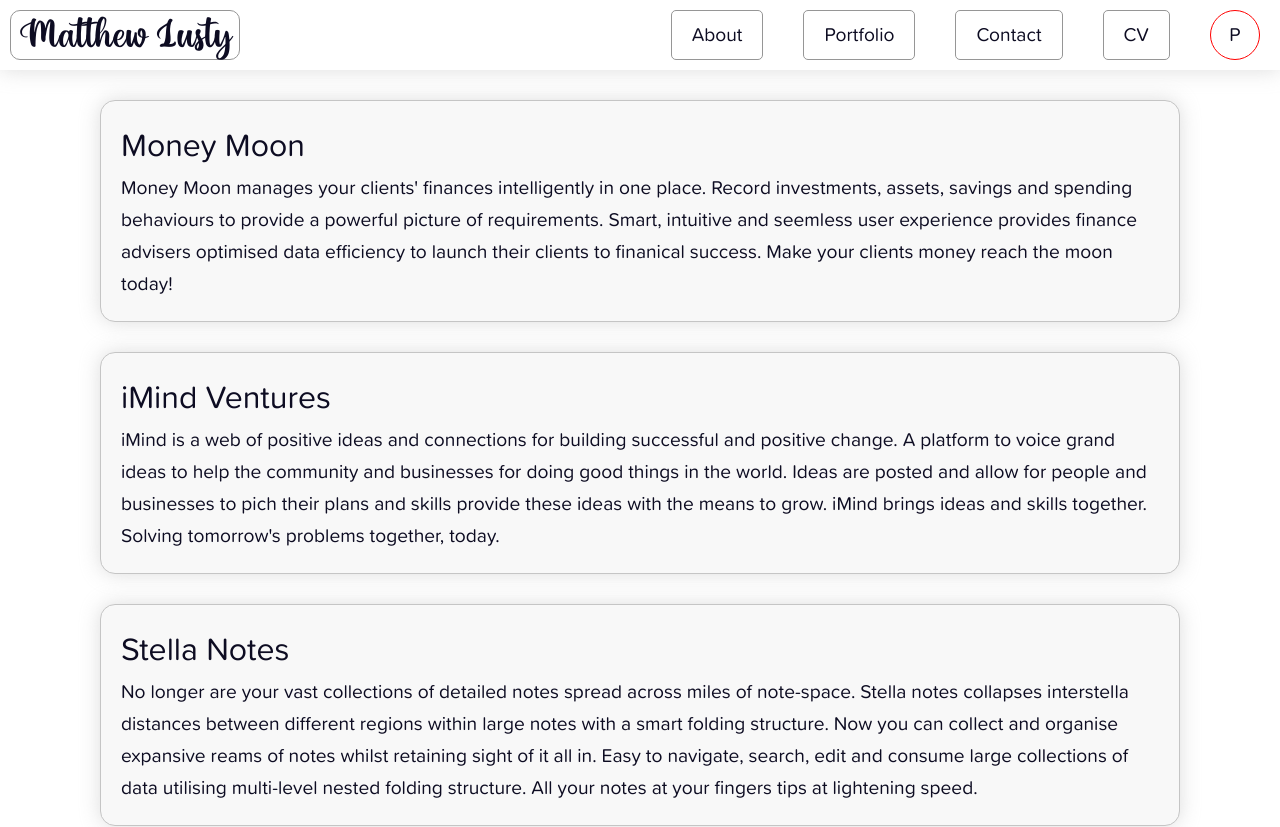
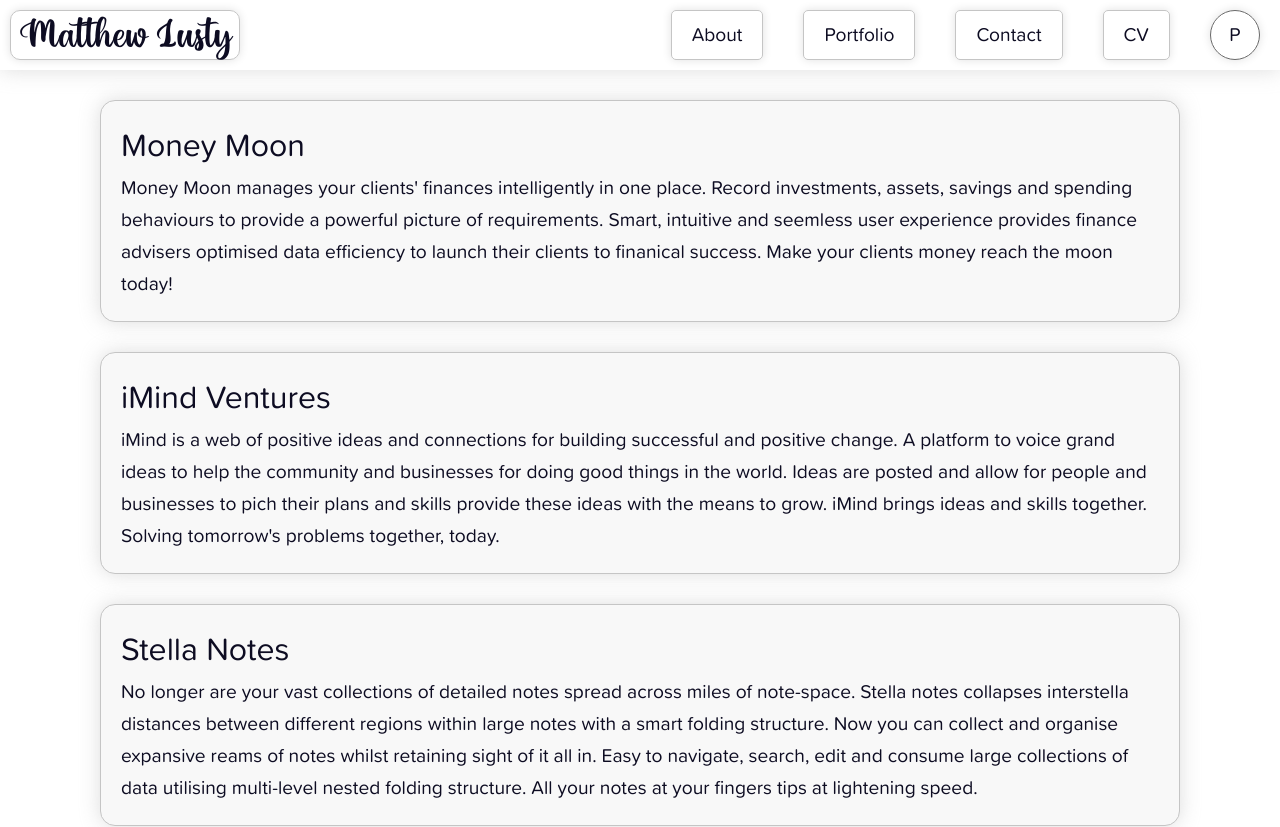
Before and after one commit to mattlusty/portfolio, a React (Create React App) app: page /portfolio in a window 1280 px wide. Shown: the top 827 px of the page. Built offline with nearby package versions, Linux system fonts and the light colour scheme.

Commit message:
style: adjust menu styles

```diff
--- a/src/components/ProfileMenu.jsx
+++ b/src/components/ProfileMenu.jsx
@@ -11,7 +11,7 @@ function ProfileMenu(props) {
       </div>
       <div className={`profileMenu ${props.closed ? "closed" : ""}`}>
         <div className="header">
-          <div className="icon">D</div>
+          <div className="icon">P</div>
           <div className="user">mattlusty123</div>
         </div>
         <ul className="items">
--- a/src/styles/css/Nav.css
+++ b/src/styles/css/Nav.css
@@ -9,7 +9,8 @@
   display: flex;
   justify-content: center;
   align-items: center;
-  border: 1px solid #969696;
+  border: 1px solid #c5c5c5;
+  box-shadow: 0 0 10px rgba(0, 0, 0, 0.123);
   border-radius: 10px;
   margin: 0 0 0 10px;
   font-family: "sam";
@@ -28,7 +29,8 @@
 }
 
 .Nav .mobileMenuToggle {
-  border: 1px solid #969696;
+  border: 1px solid #696969;
+  box-shadow: 0 0 10px rgba(0, 0, 0, 0.123);
   border-radius: 5px;
   height: 50px;
   width: 50px;
@@ -56,7 +58,8 @@
     display: flex;
   }
   .Nav .menu > li {
-    border: 1px solid #969696;
+    border: 1px solid #c5c5c5;
+    box-shadow: 0 0 10px rgba(0, 0, 0, 0.123);
     border-radius: 5px;
     display: flex;
     align-items: center;
--- a/src/styles/css/ProfileMenu.css
+++ b/src/styles/css/ProfileMenu.css
@@ -7,7 +7,8 @@
   display: flex;
   justify-content: center;
   align-items: center;
-  border: 1px solid red;
+  border: 1px solid #696969;
+  box-shadow: 0 0 10px rgba(0, 0, 0, 0.123);
   border-radius: 100%;
   height: 50px;
   width: 50px;
@@ -15,13 +16,13 @@
 }
 
 .ProfileMenu .profileMenu {
-  border: 1px solid #c5c5c5;
+  border: 1px solid #696969;
   box-shadow: 0 0 10px rgba(0, 0, 0, 0.123);
   background-color: #f8f8f8;
   border-radius: 5px;
   position: absolute;
   right: 0px;
-  margin-top: 5px;
+  margin-top: 8px;
 }
 
 .ProfileMenu .profileMenu.closed {
--- a/src/styles/scss/Nav.scss
+++ b/src/styles/scss/Nav.scss
@@ -13,7 +13,8 @@
   display: flex;
   justify-content: center;
   align-items: center;
-  border: 1px solid rgb(150, 150, 150);
+  border: 1px solid #c5c5c5;
+  box-shadow: 0 0 10px rgba(0, 0, 0, 0.123);
   border-radius: 10px;
   margin: 0 0 0 10px;
   font-family: "sam";
@@ -32,7 +33,8 @@
 }
 
 .Nav .mobileMenuToggle {
-  border: 1px solid rgb(150, 150, 150);
+  border: 1px solid #696969;
+  box-shadow: 0 0 10px rgba(0, 0, 0, 0.123);
   border-radius: 5px;
   height: 50px;
   width: 50px;
@@ -63,7 +65,8 @@
   }
 
   .Nav .menu > li {
-    border: 1px solid rgb(150, 150, 150);
+    border: 1px solid #c5c5c5;
+    box-shadow: 0 0 10px rgba(0, 0, 0, 0.123);
     border-radius: 5px;
     display: flex;
     align-items: center;
--- a/src/styles/scss/ProfileMenu.scss
+++ b/src/styles/scss/ProfileMenu.scss
@@ -36,7 +36,8 @@
   display: flex;
   justify-content: center;
   align-items: center;
-  border: 1px solid red;
+  border: 1px solid #696969;
+  box-shadow: 0 0 10px rgba(0, 0, 0, 0.123);
   border-radius: 100%;
   height: 50px;
   width: 50px;
@@ -44,7 +45,7 @@
 }
 
 .ProfileMenu .profileMenu {
-  border: 1px solid #c5c5c5;
+  border: 1px solid #696969;
   box-shadow: 0 0 10px rgba(0, 0, 0, 0.123);
   background-color: rgb(248, 248, 248);
   // border: 1px solid red;
@@ -53,7 +54,7 @@
   right: 0px;
   // width: 250px;
   // padding: 10px;
-  margin-top: 5px;
+  margin-top: 8px;
 }
 
 .ProfileMenu .profileMenu.closed {
```
